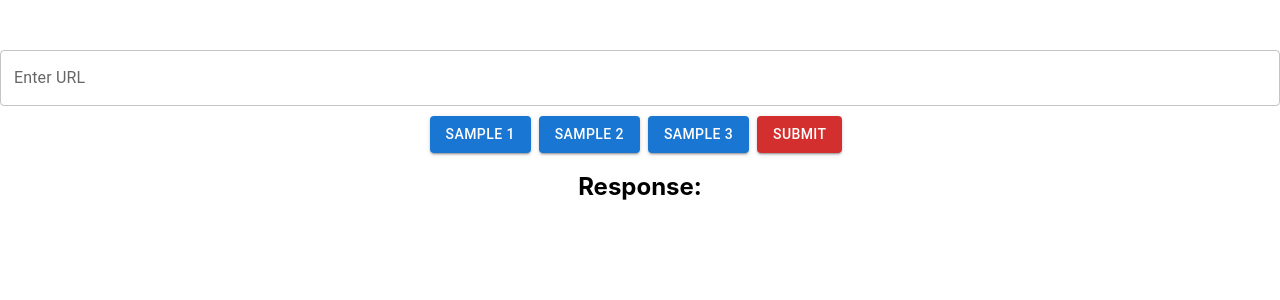
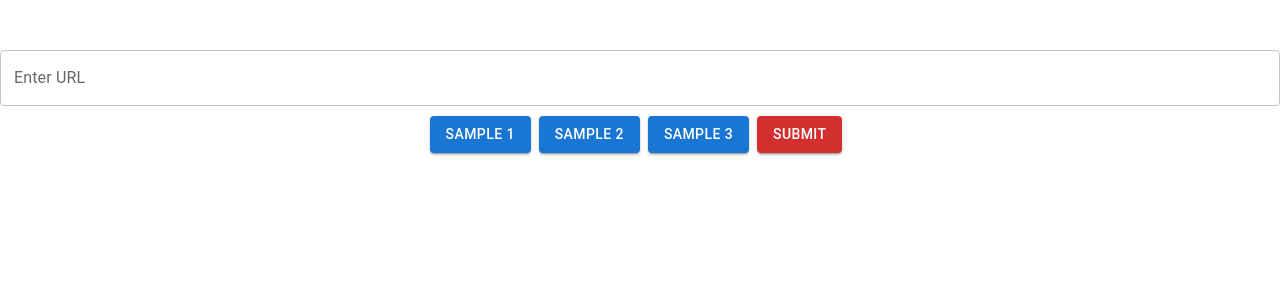
Before and after one commit to terrynguyen100/recipe-snap, a React (Create React App) app in the folder recipe-snap/: page / in a window 1280 px wide. Shown: the top 300 px of the page. Built offline with nearby package versions, Linux system fonts and the light colour scheme.

Commit message:
add view to handle array

```diff
--- a/recipe-snap/src/components/View.js
+++ b/recipe-snap/src/components/View.js
@@ -1,11 +1,39 @@
 import React from 'react';
+import { List, ListItem, ListItemText, Typography } from '@mui/material';
 
 const View = ({ response }) => {
-  console.log(response)
+  console.log(response);
+
+  let ingredientList = null;
+  let instructionList = null;
+
+  if (response !== '') {
+    ingredientList = response.ingredients.map((ingredient, index) => (
+      <ListItem key={index}>
+        <ListItemText primary={ingredient} />
+      </ListItem>
+    ));
+
+    instructionList = response.instructions.map((instruction, index) => (
+      <ListItem key={index}>
+        <ListItemText primary={instruction} />
+      </ListItem>
+    ));
+  }
   return (
     <div>
-      <h2>Response:</h2>
-      <p>{response.content}</p>
+      {ingredientList && (
+        <div>
+          <Typography variant="h4">Ingredients:</Typography>
+          <List>{ingredientList}</List>
+        </div>
+      )}
+      {instructionList && (
+        <div>
+          <Typography variant="h4">Instructions:</Typography>
+          <List>{instructionList}</List>
+        </div>
+      )}
     </div>
   );
 };
```
